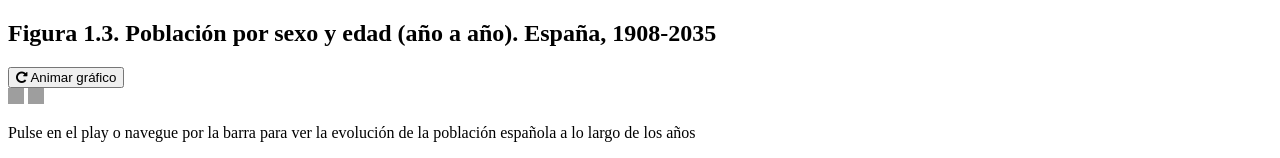
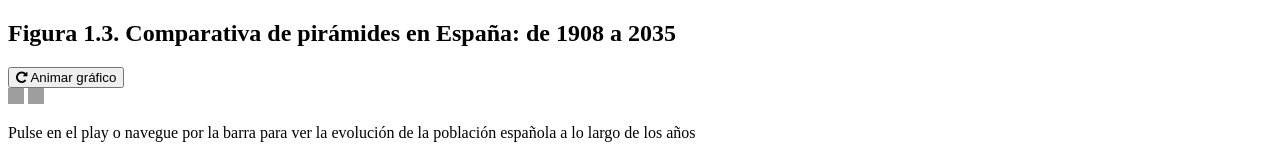
Before and after one commit to EnvejecimientoEnRed/informe_perfil_mayores_2022_demografia_1_3, a website: page pre/template.html in a window 1280 px wide. Shown: the top 158 px of the page. Drawn offline with Linux system fonts and the light colour scheme; grey boxes are pictures that could not be loaded; a script that the page names is missing.

Commit message:
Cambio en titular

```diff
--- a/pre/template.html
+++ b/pre/template.html
@@ -17,7 +17,7 @@
         <div class="main">
             <section class="content b-chart active" id="chartBlock">
                 <div class="b-title">
-                    <h1 class="title">Figura 1.3. Población por sexo y edad (año a año). España, 1908-2035</h1>
+                    <h1 class="title">Figura 1.3. Comparativa de pirámides en España: de 1908 a 2035</h1>
                     <h2 class="subtitle"></h2>
                 </div>
                 <div class="chart__logics">
```
Also changed, not shown: docs/index.html (+1 -1 lines).
